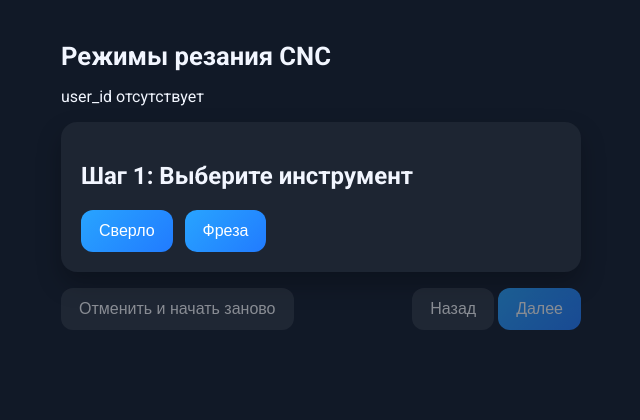
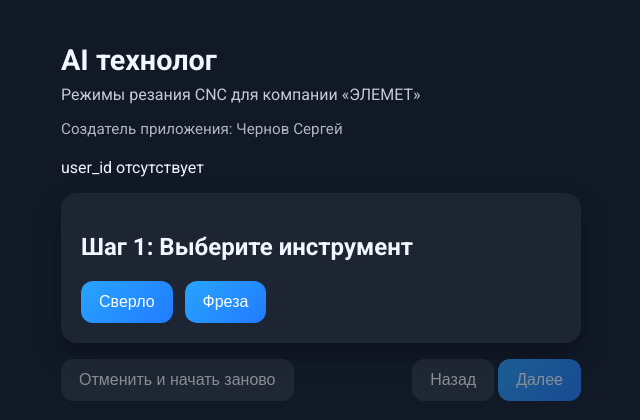
Before and after one commit to sacher90/tg_cnc_app, a Flask app: page / in a window 1280 px wide. Shown: the top 420 px of the page, without its empty margins (319-959 px from the left). Run offline with Flask 3, Linux system fonts and the light colour scheme; some libraries are stand-ins or nearby versions.

Commit message:
Update branding to AI technolog

```diff
--- a/templates/admin.html
+++ b/templates/admin.html
@@ -2,7 +2,7 @@
 <html lang="ru">
 <head>
     <meta charset="UTF-8">
-    <title>Админка CNC</title>
+    <title>AI технолог — админка</title>
     <meta name="viewport" content="width=device-width, initial-scale=1.0">
     <style>
         body {
@@ -47,7 +47,8 @@
     </style>
 </head>
 <body>
-    <h1>Панель администратора</h1>
+    <h1>AI технолог — панель администратора</h1>
+    <p>Компания «ЭЛЕМЕТ». Создатель приложения: Чернов Сергей.</p>
     <div class="card" id="loginCard" style="display: none;">
         <h2>Авторизация</h2>
         <input type="password" id="adminPassword" placeholder="Пароль администратора">
--- a/templates/index.html
+++ b/templates/index.html
@@ -3,7 +3,7 @@
 <head>
     <meta charset="UTF-8">
     <meta name="viewport" content="width=device-width, initial-scale=1.0">
-    <title>Режимы резания CNC</title>
+    <title>AI технолог — режимы резания CNC</title>
     <script src="https://telegram.org/js/telegram-web-app.js"></script>
     <link rel="stylesheet" href="https://fonts.googleapis.com/css2?family=Roboto:wght@400;500;700&display=swap">
     <style>
@@ -23,8 +23,18 @@
             padding: 24px 18px 48px;
         }
         h1 {
-            font-size: 1.6rem;
-            margin-bottom: 12px;
+            font-size: 1.8rem;
+            margin-bottom: 8px;
+        }
+        .app-subtitle {
+            margin: 0 0 16px;
+            font-size: 1rem;
+            color: rgba(242, 246, 255, 0.8);
+        }
+        .app-meta {
+            margin: 0 0 20px;
+            font-size: 0.95rem;
+            color: rgba(242, 246, 255, 0.7);
         }
         .step {
             display: none;
@@ -119,7 +129,9 @@
 </head>
 <body>
 <div class="app-container">
-    <h1>Режимы резания CNC</h1>
+    <h1>AI технолог</h1>
+    <p class="app-subtitle">Режимы резания CNC для компании «ЭЛЕМЕТ»</p>
+    <p class="app-meta">Создатель приложения: Чернов Сергей</p>
     <p id="accessMessage"></p>
     <div class="error-box" id="errorBox"></div>
 
```
